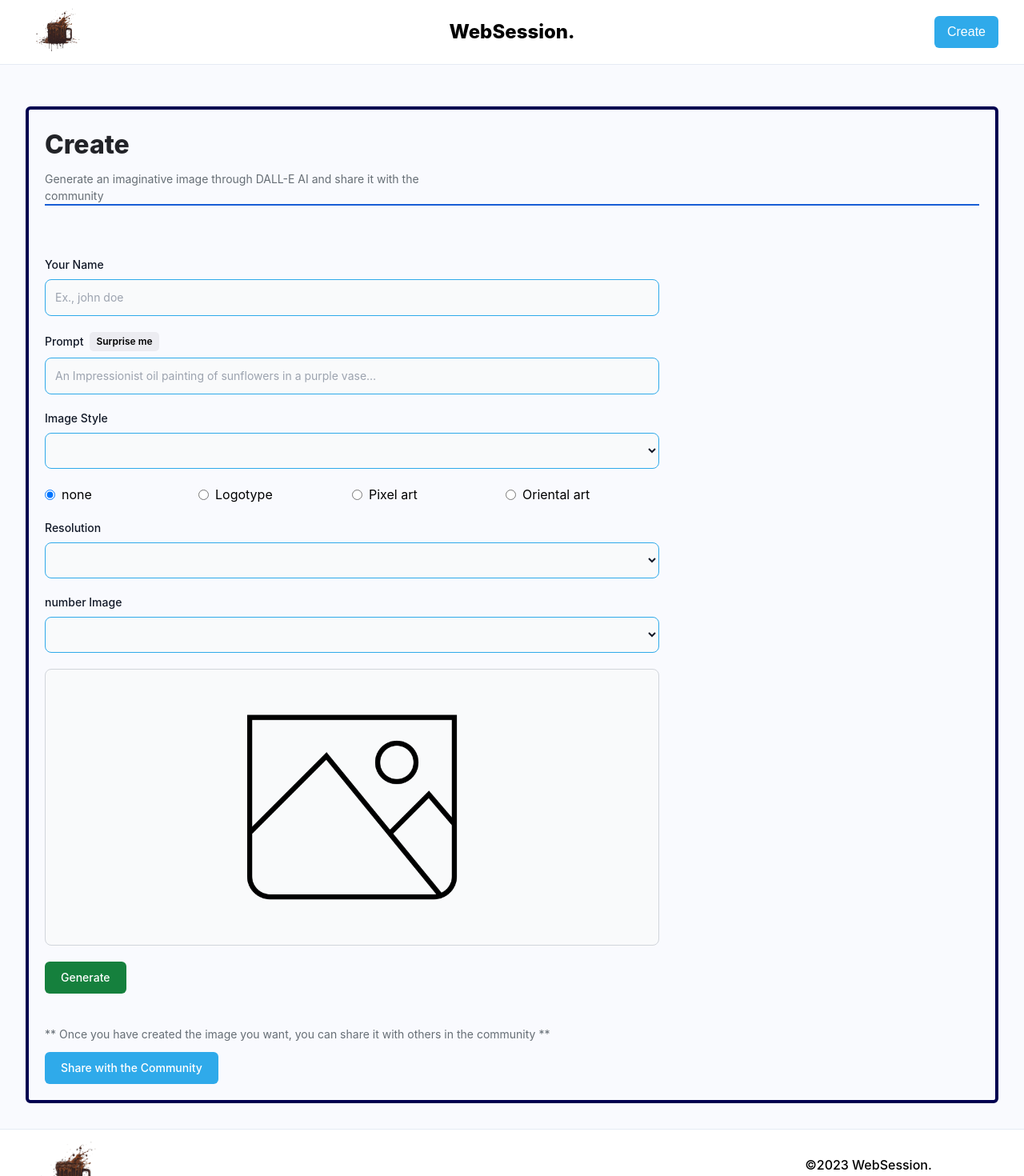
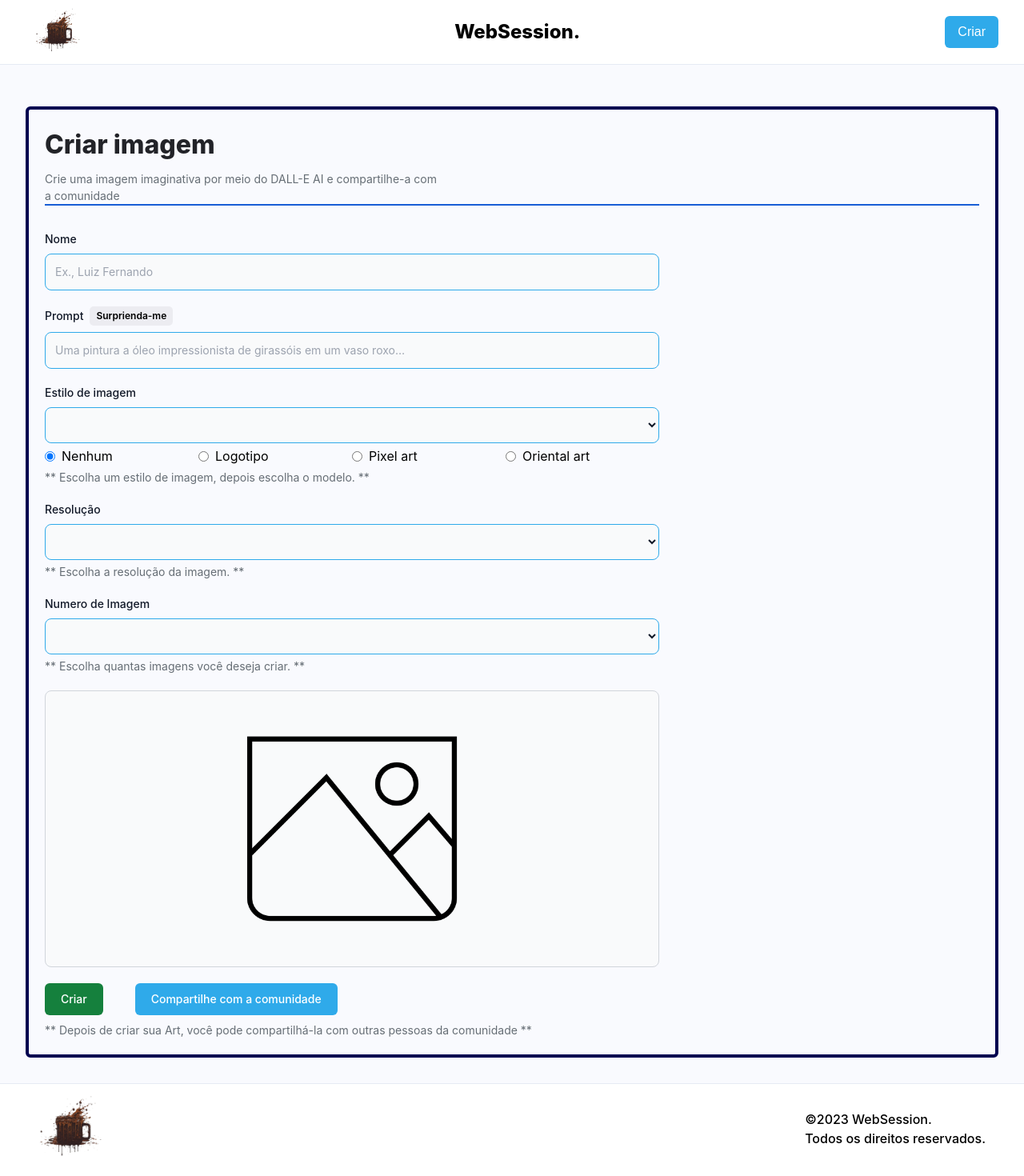
Before and after one commit to MatheusFelixDev/AI-Generation-Image, a React (Vite) app in the folder client/: page /create-post in a window 1280 px wide. Shown: the top 1470 px of the page at 80% size. Built offline with nearby package versions, Linux system fonts and the light colour scheme; a web font is replaced by a local one.

Commit message:
translation pt-br

```diff
--- a/client/index.html
+++ b/client/index.html
@@ -1,5 +1,5 @@
 <!DOCTYPE html>
-<html lang="en">
+<html lang="pt-br">
   <head>
 
     <script async="async" data-cfasync="false" src="//pl18421062.highcpmrevenuenetwork.com/edeaac44da5a21b18aea9bdc07ef5e03/invoke.js"></script>
@@ -14,15 +14,16 @@
     gtag('config', 'G-MZD8MBKFHT');
   </script>
 
-<script async="async" data-cfasync="false" src="//pl18421062.highcpmrevenuenetwork.com/edeaac44da5a21b18aea9bdc07ef5e03/invoke.js"></script>
+  <script async="async" data-cfasync="false" src="//pl18421062.highcpmrevenuenetwork.com/edeaac44da5a21b18aea9bdc07ef5e03/invoke.js"></script>
+
   <script async src="https://ss.mndsrv.com/ctatic/81d956b4-cd4c-4aec-b264-49ec0d74fd91.js"></script>
-  <script async src="https://ss.mndsrv.com/stat ic/4574e74a-a3e1-400d-8e4d-53ad04316ea1.js"></script>
+  <script async src="https://ss.mndsrv.com/static/4574e74a-a3e1-400d-8e4d-53ad04316ea1.js"></script>
 
     <meta charset="UTF-8" />
     <link rel="icon" type="image/svg+xml" href="/vite.svg" />
     <meta name="viewport" content="width=device-width, initial-scale=1.0" />
     <link rel="stylesheet" href="https://rsms.me/inter/inter.css" />
-    <title>Dalle</title>
+    <title>criar imagem gratis</title>
 
 
 
--- a/client/src/App.jsx
+++ b/client/src/App.jsx
@@ -17,7 +17,7 @@ const App = () => {
         <Link to='create-post'
           className='font-inter font-medium bg-[#2faaea]
                     text-white px-4 py-2 rounded-md'>
-          Create
+          Criar
         </Link>
       </header>
 
--- a/client/src/components/FormField.jsx
+++ b/client/src/components/FormField.jsx
@@ -17,7 +17,7 @@ const FormField = ({labelName, type, name, placeholder, value, handleChange, isS
               onClick={handleSurpriseMe}
               className='font-semibold text-xs bg-[#ececF1] py-1 px-2 rounded-[5px] text-black'
             >
-              Surprise me
+              Surprienda-me
             </button>
           )}
         </div>
--- a/client/src/components/Hero.jsx
+++ b/client/src/components/Hero.jsx
@@ -7,15 +7,15 @@ const Hero = () => {
 
         <div className="text-white w-full h-full sm:px-8 px-4 py-4 flex justify-between items-center bg-hero bg-cover rounded-md flex-wrap" >
             <div className="w-full sm:w-1/2 text-center mx-auto">
-                <h1 className="text-5xl font-extrabold my-6 mx-auto py-3">"Turn your imagination into reality with"</h1>
+                <h1 className="text-5xl font-extrabold my-6 mx-auto py-3">"Transforme sua imaginação em realidade"</h1>
 
-                <p className="text-gray-300 text-2xl font-bold my-3 mx-auto py-3" >our AI imaging app!!</p>
+                <p className="text-gray-300 text-3xl font-bold my-3 mx-auto py-3 " >Crie imagens únicas com nossa IA</p>
 
                 <Link to='create-post'>
                     <button className="bg-[#2faaea] text-white my-6 mx-auto sm:px-8 px-4 py-4 rounded"
                         href='create-post'
                     >
-                        Try it now 🚀
+                        Crie uma imagem agora 🚀
                     </button>
                 </Link>
             </div>
--- a/client/src/pages/CreatePost.jsx
+++ b/client/src/pages/CreatePost.jsx
@@ -111,7 +111,7 @@ if (data && data.image) {
         setLoading(false);
       }
     } else {
-      alert('Please enter a prompt and generate at least one image');
+      alert('Insira um prompt e gere pelo menos uma imagem');
     }
   };
 
@@ -141,17 +141,19 @@ if (data && data.image) {
 
       <div className='border-4 border-[#000050] mt-5 rounded-md px-5 p-5'>
       <div className='border-b-2  border-[#185ed5]'>
-        <h1 className="font-extrabold text-[#222328] text-[32px]">Create</h1>
-        <p className="mt-2 text-[#666e75] text-[14px] max-w-[500px]">Generate an imaginative image through DALL-E AI and share it with the community</p>
+        <h1 className="font-extrabold text-[#222328] text-[32px]">Criar imagem</h1>
+        <p className="mt-2 text-[#666e75] text-[14px] max-w-[500px]">Crie uma imagem imaginativa por meio do DALL-E AI e compartilhe-a com a comunidade</p>
       </div>
 
-      <form className="mt-16 max-w-3xl" onSubmit={handleSubmit}>
+      <form className="mt-8 max-w-3xl" onSubmit={handleSubmit}>
+        <div className="flex flex-col">
+
           <div className="flex flex-col gap-5">
             <FormField
-            labelName="Your Name"
+              labelName="Nome"
               type="text"
               name="name"
-            placeholder="Ex., john doe"
+              placeholder="Ex., Luiz Fernando"
               value={form.name}
               handleChange={handleChange}
             />
@@ -160,31 +162,37 @@ if (data && data.image) {
               labelName="Prompt"
               type="text"
               name="prompt"
-            placeholder="An Impressionist oil painting of sunflowers in a purple vase…"
+              placeholder="Uma pintura a óleo impressionista de girassóis em um vaso roxo…"
               value={form.prompt}
               handleChange={handleChange}
               isSurpriseMe
               handleSurpriseMe={handleSurpriseMe}
               />
+          </div>
 
-<>
+
+          <div className='flex flex-col mt-5 mb-5 gap-5'>
+
+            <div className='flex flex-col gap-1'>
               <FormField
-            labelName='Image Style'
+                labelName='Estilo de imagem'
                 type='select'
                 value={form.styleImage}
                 handleChange={handleChange}
                 name='styleImage'
+
+
                 options={selectedArray}
               />
 
-          <div className="flex flex-col md:flex-row md:items-center justify-between">
+              <div className="flex flex-col md:flex-row md:items-center justify-between mt-0">
                 <label className="inline-flex items-center w-1/2  ">
                   <input type="radio" className="form-radio text-blue-500" name="arrayType" value="none" onChange={handleChangeArray} defaultChecked/>
-              <span className="ml-2">none</span>
+                  <span className="ml-2">Nenhum</span>
                 </label>
                 <label className="inline-flex items-center w-1/2 ">
                   <input type="radio" className="form-radio text-blue-500" name="arrayType" value="logotype" onChange={handleChangeArray} />
-              <span className="ml-2">Logotype</span>
+                  <span className="ml-2">Logotipo</span>
                 </label>
                 <label className="inline-flex items-center w-1/2 ">
                   <input type="radio" className="form-radio text-blue-500" name="arrayType" value="pixelart" onChange={handleChangeArray} />
@@ -196,28 +204,34 @@ if (data && data.image) {
                 </label>
               </div>
 
-    </>
+              <p className=" text-[#666e75] text-[14px]">** Escolha um estilo de imagem, depois escolha o modelo. **</p>
+            </div>
 
+            <div className='flex flex-col gap-1'>
               <FormField
-              labelName='Resolution'
+                labelName='Resolução'
                 type='select'
                 name='resolution'
                 value={form.resolution}
                 handleChange={handleChange}
+                placeholder="Escolha a resolução da imagem."
                 options={[
                   { label: '', value: '' },
                   { label: '512x512', value: '512x512' },
                   { label: '256x256', value: '256x256' },
                 ]}
               />
+              <p className=" text-[#666e75] text-[14px]">** Escolha a resolução da imagem. **</p>
+              </div>
 
-
+            <div className='flex flex-col gap-1'>
               <FormField
-              labelName='number Image'
+                labelName='Numero de Imagem'
                 type='select'
                 name='numberImage'
                 value={form.numberImage}
                 handleChange={handleChange}
+
                 options={[
                   { label: '', value: '' },
                   { label: '1', value: '1' },
@@ -225,8 +239,10 @@ if (data && data.image) {
                   { label: '4', value: '4'}
                 ]}
               />
+              <p className="text-[#666e75] text-[14px]">** Escolha quantas imagens você deseja criar. **</p>
+            </div>
 
-
+          </div>
 
 
 
@@ -259,25 +275,27 @@ if (data && data.image) {
 
         </div>
 
-        <div className="mt-5 flex gap-5">
+        <div className="mt-5 flex  gap-10">
           <button
             type="button"
             onClick={generateImage}
             disabled={generatingImg}
             className=" text-white bg-green-700 font-medium rounded-md text-sm w-full sm:w-auto px-5 py-2.5 text-center"
           >
-            {generatingImg ? 'Generating...' : 'Generate'}
+            {generatingImg ? 'Criando...' : 'Criar'}
           </button>
+
+          <button
+            type="submit"
+            className=" text-white bg-[#2faaea] font-medium rounded-md text-sm w-full sm:w-auto px-5 py-2.5 text-center"
+          >
+            {loading ? 'Compartilhando' : 'Compartilhe com a comunidade'}
+          </button>
+
         </div>
 
-        <div className="mt-10">
-          <p className="mt-2 text-[#666e75] text-[14px]">** Once you have created the image you want, you can share it with others in the community **</p>
-          <button
-            type="submit"
-            className="mt-3 text-white bg-[#2faaea] font-medium rounded-md text-sm w-full sm:w-auto px-5 py-2.5 text-center"
-          >
-            {loading ? 'Sharing...' : 'Share with the Community'}
-          </button>
+        <div className="mt-1">
+          <p className="mt-2 text-[#666e75] text-[14px]">** Depois de criar sua Art, você pode compartilhá-la com outras pessoas da comunidade **</p>
         </div>
       </form>
 
--- a/client/src/pages/Home.jsx
+++ b/client/src/pages/Home.jsx
@@ -21,7 +21,7 @@ const RenderCards = ({ data, title, showMore, setShowMore }) => {
             className="bg-[#2faaea] text-white my-6 mx-auto sm:px-8 px-4 py-4 rounded"
             onClick={handleShowMore}
           >
-            Show More
+            Mais imagens
           </button>
         )}
       </>
@@ -114,12 +114,12 @@ const Home = () => {
                         <div className='border-b-2  border-[#185ed5]'>
 
                             <h1 className="font-extrabold text-[#051067] text-[32px] ">
-                                The Community Showcase
+                                O que a comunidade está criando?
                             </h1>
 
                             <p className='mt-2 text-[#666e75] text-[16px] max-w[500px]'>
-                                Browse through a collection of imaginative and visually
-                                stunning images generated by DALL-E AI
+                            Navegue por uma coleção de imagens criativas,
+                                 imagens impressionantes geradas pelo DALL-E AI
                             </p>
 
 
@@ -128,10 +128,10 @@ const Home = () => {
 
                         <div className='mt-12'>
                             <FormField
-                                labelName='Seach posts'
+                                labelName='Pesquisar imagens'
                                 type='text'
                                 name='text'
-                                placeholder='Search posts'
+                                placeholder='Ex.: Panda'
                                 value={searchText}
                                 handleChange={handleSearchChange}
                             />
@@ -151,7 +151,7 @@ const Home = () => {
                                 <>
                                     {searchText && (
                                         <h2 className='font-medium text-[666e75] text-xl mb-3'>
-                                            Showing results for: <span className='text-[#222328]'>
+                                            Mostrando resultados para: <span className='text-[#222328]'>
                                                 {searchText}
                                             </span>
                                         </h2>
@@ -165,12 +165,12 @@ const Home = () => {
                             {searchText ? (
                                 <RenderCards
                                     data={searchedResults}
-                                    title='No search results found'
+                                    title='Nenhum resultado de pesquisa encontrado'
                                 />
                             ) : (
                                     <RenderCards
                                         data={allPosts}
-                                        title='No posts found'
+                                        title='Nenhuma postagem encontrada'
                                     />
                             )}
 
```
Lines whose indentation alone changed are shown as unchanged.
